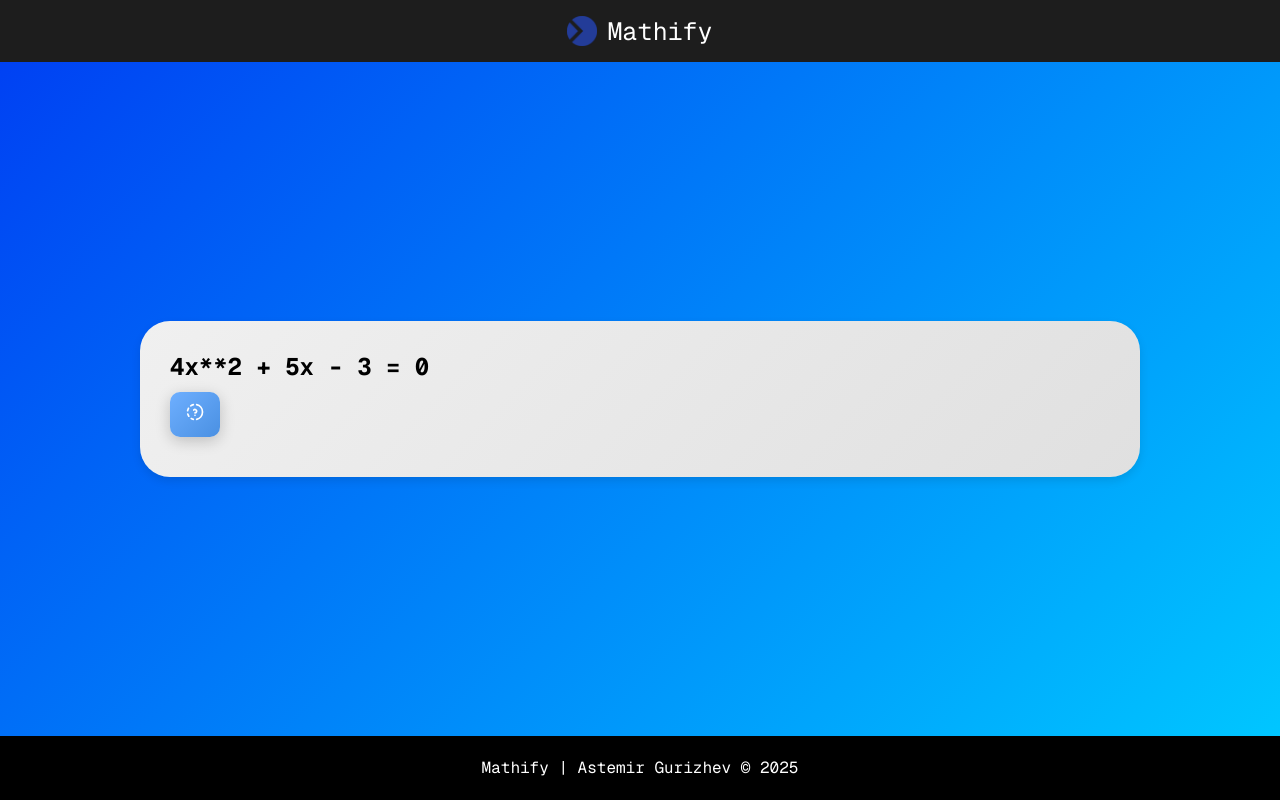
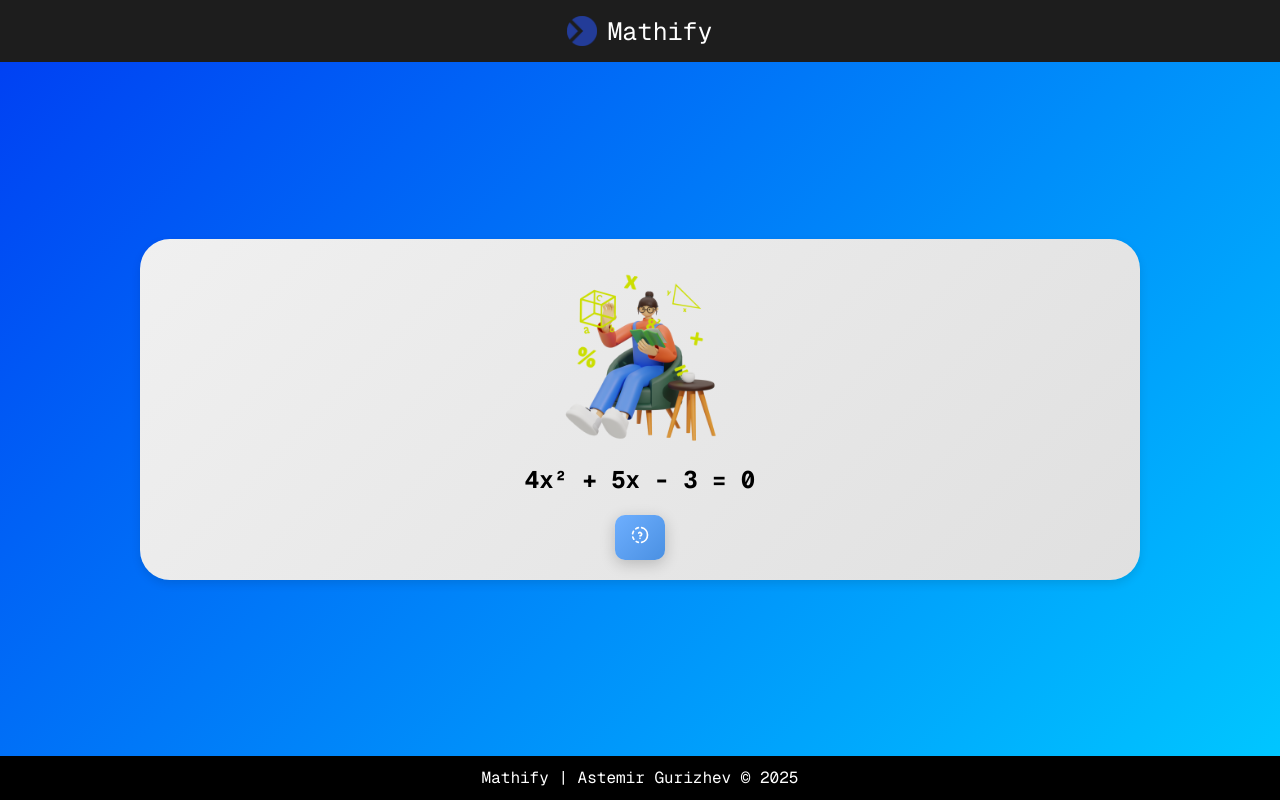
Before and after one commit to Astemir-Gurizhev/box-app, a React (Vite) app: page /second in a window 1280 px wide. Built offline with nearby package versions, Linux system fonts and the light colour scheme.

Commit message:
Added taskImg and changed styles

```diff
--- a/index.html
+++ b/index.html
@@ -4,7 +4,7 @@
     <meta charset="UTF-8" />
     <link rel="icon" type="image/svg+xml" href="/logo.webp" />
     <meta name="viewport" content="width=device-width, initial-scale=1.0" />
-    <title>box</title>
+    <title>mathify</title>
   </head>
   <body>
     <div id="root"></div>
--- a/src/assets/globale.css
+++ b/src/assets/globale.css
@@ -40,8 +40,6 @@ p {
 	box-shadow: 0 4px 10px rgba(0, 0, 0, 0.1);
 	font-size: 16px;
 	line-height: 1.5;
-	margin: 10px 0;
-
 }
 
 span {
@@ -60,7 +58,6 @@ button {
 	text-decoration: none;
 	display: inline-block;
 	font-size: 16px;
-	margin: 10px 0;
 	cursor: pointer;
 	border-radius: 25px;
 	box-shadow: 0 4px 15px rgba(0, 0, 0, 0.2);
--- a/src/components/request-form/RequestForm.module.css
+++ b/src/components/request-form/RequestForm.module.css
@@ -1,10 +1,18 @@
 .container {
+	margin-inline: 30px;
 	width: 1000px;
 	background: linear-gradient(135deg, #f0f0f0, #e0e0e0);
 	box-shadow: 0 4px 10px rgba(0, 0, 0, 0.1);
 	transition: transform 0.3s, box-shadow 0.3s;
-	padding: 30px;
+	padding: 20px;
 	border-radius: 30px;
+	text-align: center;
+}
+.task {
+	margin-bottom: 20px;
+}
+.taskImg {
+	width: 200px;
 }
 .btn {
 	font-size: 20px;
--- a/src/components/request-form/RequestForm.tsx
+++ b/src/components/request-form/RequestForm.tsx
@@ -53,7 +53,8 @@ export const RequestForm = () => {
 
 	return (
 		<div className={styles.container}>
-			<h2>{task}</h2>
+			<img className={styles.taskImg} src="/math.webp" alt="" />
+			<h2 className={styles.task}>{task}</h2>
 			<button
 				className={styles.btn}
 				onClick={handleCreateQuestions}
--- a/src/data/data.ts
+++ b/src/data/data.ts
@@ -1,6 +1,4 @@
 export const russianRequest = 'Ответь на русском. '
 export const clearSymbols =
 	'Без символов изменяющих текст, таких как: "*", "**", "", "\n", "", и т.д. '
-export const task = '4x**2 + 5x - 3 = 0 '
-// export const task = await fetchChatResponse(clearSymbols +
-// 'без начального объяснения придумай алгебраическую задачу')
+export const task = '4x² + 5x - 3 = 0 '
```
Also changed, not shown: 1 other file (tests, documents, lock files or other folders).
